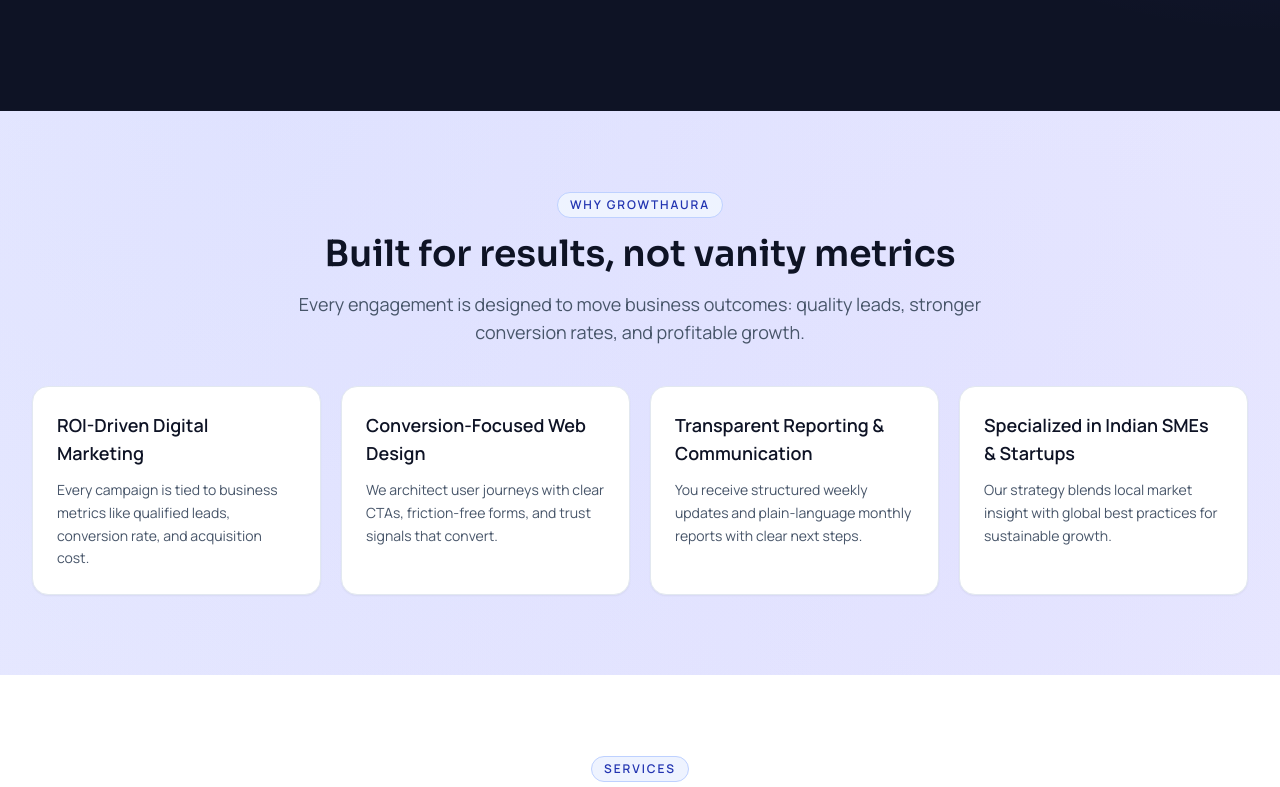
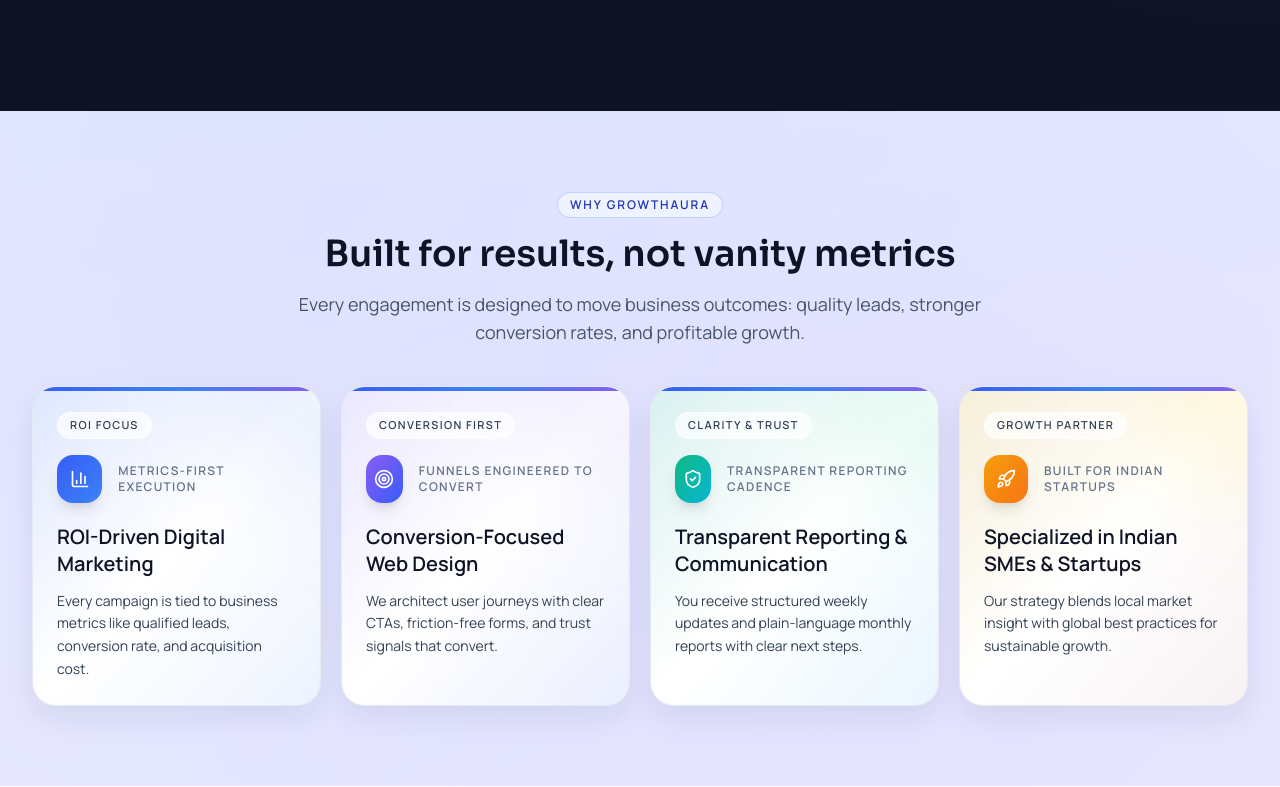
Before and after one commit to mayank779/growthaura-digital-studio, a Next.js app: page / in a window 1280 px wide. Shown: the part 693-1480 px from the top of the page. Built offline with nearby package versions, Linux system fonts and the light colour scheme.

Commit message:
Enhance why choose us cards with premium styling

```diff
--- a/app/page.tsx
+++ b/app/page.tsx
@@ -1,7 +1,7 @@
 import type { Metadata } from "next";
 import Image from "next/image";
 import Link from "next/link";
-import { ArrowRight, CheckCircle2 } from "lucide-react";
+import { ArrowRight, BarChart3, CheckCircle2, Rocket, ShieldCheck, Target } from "lucide-react";
 import { HeroSlider } from "@/components/HeroSlider";
 import { ServiceCard } from "@/components/ServiceCard";
 import { PricingCard } from "@/components/PricingCard";
@@ -23,6 +23,41 @@
   description:
     "GrowthAura Digital Studio builds conversion-focused websites and ROI-driven SEO, social media, Google Ads, Meta Ads, and email marketing systems for Indian businesses."
 };
+
+const highlightDesigns = [
+  {
+    icon: BarChart3,
+    label: "ROI Focus",
+    metric: "Metrics-first execution",
+    card: "from-brand-100/70 via-white to-blue-50/80",
+    iconWrap: "from-brand-500 to-blue-500",
+    glow: "bg-brand-300/45"
+  },
+  {
+    icon: Target,
+    label: "Conversion First",
+    metric: "Funnels engineered to convert",
+    card: "from-violet-100/70 via-white to-brand-50/70",
+    iconWrap: "from-violet-500 to-brand-500",
+    glow: "bg-violet-300/45"
+  },
+  {
+    icon: ShieldCheck,
+    label: "Clarity & Trust",
+    metric: "Transparent reporting cadence",
+    card: "from-emerald-100/60 via-white to-cyan-50/70",
+    iconWrap: "from-emerald-500 to-cyan-500",
+    glow: "bg-emerald-300/45"
+  },
+  {
+    icon: Rocket,
+    label: "Growth Partner",
+    metric: "Built for Indian startups",
+    card: "from-amber-100/70 via-white to-orange-50/70",
+    iconWrap: "from-amber-500 to-orange-500",
+    glow: "bg-amber-300/45"
+  }
+];
 
 export default function HomePage() {
   return (
@@ -81,8 +116,9 @@
         </Container>
       </section>
 
-      <section className="py-16 sm:py-20">
-        <Container>
+      <section className="relative overflow-hidden py-16 sm:py-20">
+        <div className="pointer-events-none absolute inset-x-0 top-0 h-64 bg-gradient-to-b from-brand-100/35 to-transparent" />
+        <Container className="relative">
           <SectionHeading
             eyebrow="Why GrowthAura"
             title="Built for results, not vanity metrics"
@@ -90,12 +126,38 @@
             align="center"
           />
           <div className="grid gap-5 md:grid-cols-2 xl:grid-cols-4">
-            {highlightCards.map((item) => (
-              <article key={item.title} className="rounded-2xl border border-slate-200 bg-white p-6 shadow-sm">
-                <h3 className="text-lg font-semibold text-ink-900">{item.title}</h3>
-                <p className="mt-3 text-sm leading-relaxed text-slate-600">{item.description}</p>
-              </article>
-            ))}
+            {highlightCards.map((item, index) => {
+              const design = highlightDesigns[index % highlightDesigns.length];
+              const Icon = design.icon;
+
+              return (
+                <article
+                  key={item.title}
+                  className={`group relative overflow-hidden rounded-3xl border border-slate-200/80 bg-gradient-to-br ${design.card} p-6 shadow-[0_12px_30px_rgba(15,23,42,0.08)] transition duration-300 hover:-translate-y-1 hover:shadow-[0_20px_45px_rgba(31,45,88,0.18)]`}
+                >
+                  <div className={`pointer-events-none absolute -right-10 -top-10 h-28 w-28 rounded-full blur-3xl ${design.glow}`} />
+                  <div className="absolute inset-x-0 top-0 h-1 bg-gradient-to-r from-brand-500 via-blue-500 to-violet-500" />
+
+                  <div className="relative">
+                    <p className="mb-4 inline-flex rounded-full border border-white/60 bg-white/70 px-3 py-1 text-[11px] font-semibold uppercase tracking-[0.12em] text-slate-700">
+                      {design.label}
+                    </p>
+                    <div className="mb-5 flex items-center gap-4">
+                      <span
+                        className={`inline-flex h-12 w-12 items-center justify-center rounded-2xl bg-gradient-to-br text-white shadow-lg ${design.iconWrap}`}
+                      >
+                        <Icon className="h-5 w-5" />
+                      </span>
+                      <p className="text-xs font-semibold uppercase tracking-[0.11em] text-slate-500">
+                        {design.metric}
+                      </p>
+                    </div>
+                    <h3 className="text-xl font-semibold leading-snug text-ink-900">{item.title}</h3>
+                    <p className="mt-3 text-sm leading-relaxed text-slate-700">{item.description}</p>
+                  </div>
+                </article>
+              );
+            })}
           </div>
         </Container>
       </section>
```
